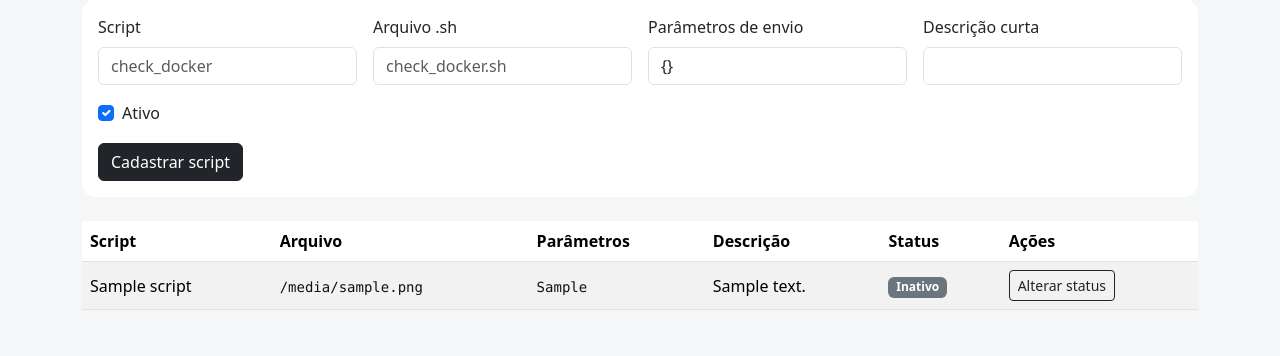
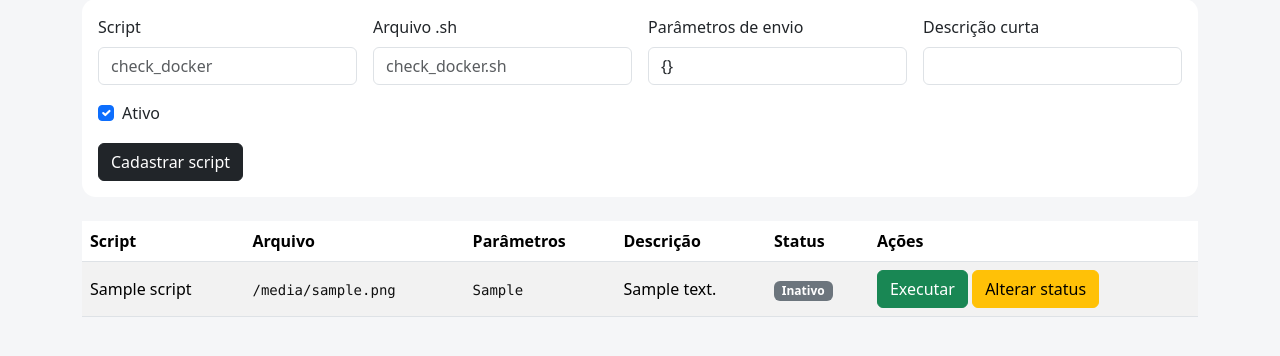
Before and after one commit to GuilhermeCCaires/isyone-site, a Flask app: template templates/scripts.html in a window 1280 px wide. Shown: the part 153-509 px from the top of the page. Run offline with Flask 3, Linux system fonts and the light colour scheme; data comes from the database, SQL or seed files in the repository; the template is opened without the code that fills it: most values are stand-ins (such as "Sample title", 1, 10 or a date in 2020).

Commit message:
Add execute button and toggle status form

```diff
--- a/templates/scripts.html
+++ b/templates/scripts.html
@@ -23,7 +23,19 @@
       <td><code>{{ script.params_schema }}</code></td>
       <td>{{ script.description }}</td>
       <td>{% if script.active %}<span class="badge bg-success">Ativo</span>{% else %}<span class="badge bg-secondary">Inativo</span>{% endif %}</td>
-      <td><form method="post" action="/admin/scripts/{{ script.id }}/toggle"><button class="btn btn-sm btn-outline-dark">Alterar status</button></form></td>
+     <td>
+    <form method="POST" action="/execute/{{ script.id }}" style="display:inline;">
+        <button type="submit" class="btn btn-success">
+            Executar
+        </button>
+    </form>
+
+    <form method="POST" action="/toggle/{{ script.id }}" style="display:inline;">
+        <button type="submit" class="btn btn-warning">
+            Alterar status
+        </button>
+    </form>
+</td>
     </tr>
   {% endfor %}
   </tbody>
```
